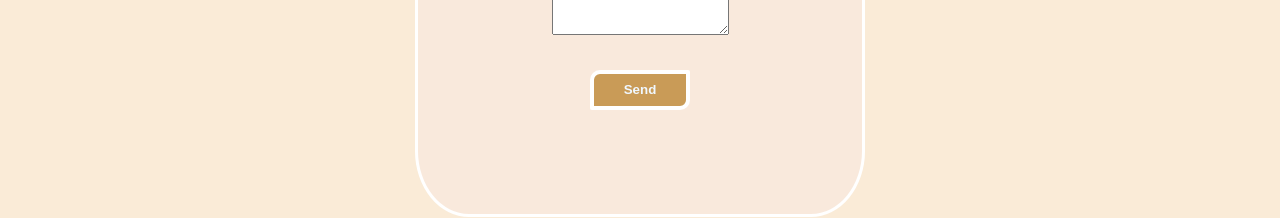
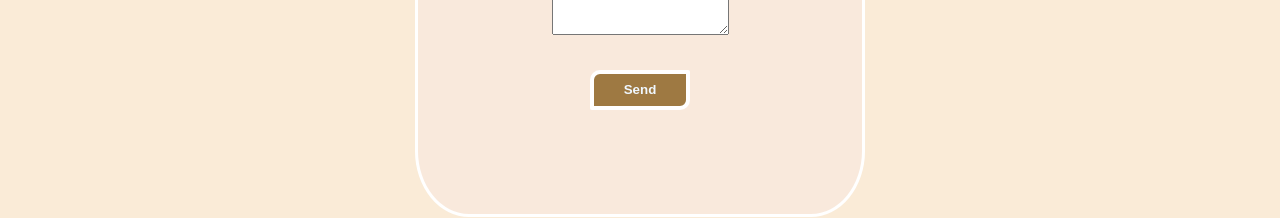
Before and after one commit to itanglishdev/miro-art-gallery-kamris, a React (Create React App) app in the folder art-gallery-kamris/: page /contact in a window 1280 px wide. Shown: the part 483-701 px from the top of the page. Built offline with nearby package versions, Linux system fonts and the light colour scheme; the HTML template or start-up script is replaced by a standard one.

Commit message:
added useNavigate to go back home at end message

```diff
--- a/art-gallery-kamris/src/App.css
+++ b/art-gallery-kamris/src/App.css
@@ -221,7 +221,7 @@ button {
   height: 40px;
   border: 4px solid white;
   border-radius: 10px 2px 10px 2px;
-  background-color: rgb(201, 155, 87);
+  background-color: rgb(158, 121, 66);
   color: aliceblue;
   text-transform: capitalize;
   font-weight: bold;
--- a/art-gallery-kamris/src/components/Contact.js
+++ b/art-gallery-kamris/src/components/Contact.js
@@ -1,22 +1,14 @@
 import React, { useRef } from 'react'
+import { useNavigate } from 'react-router-dom'
 // import {useNavigate} from 'react-router-dom'
 
 function Contact() {
 
+    const navigate = useNavigate()
+
     const nameRef = useRef('')
     const emailRef = useRef('')
     const messageRef = useRef('')
-
-    // function handleSubmit(event) {
-    //     event.preventDefault()
-
-    //     const data = {
-    //         name: nameRef.current.value,
-    //         email: emailRef.current.value,
-    //         message: messageRef.current.value
-    //     }
-    //     alert(`thank you ${data.name}, your message ${data.message} has been sent and we will reply asap at ${data.email}`)
-    // }
 
     function submithandler(event) {
         event.preventDefault()
@@ -26,7 +18,9 @@ function Contact() {
             email: emailRef.current.value,
             message: messageRef.current.value
         }
-        alert(`thank you ${data.name}, your message ${data.message} has been sent and we will reply asap at ${data.email}`)
+        alert(`thank you ${data.name}, your message has been sent and we will reply as soon as possible at your given email$ {data.email}`)
+
+        navigate('/')
         // add a prop to pass the value to the parents
         // useNavigate() should be used here to go back to main page after collecting the info and
         // sending the message with alert/feedback for sending
```
